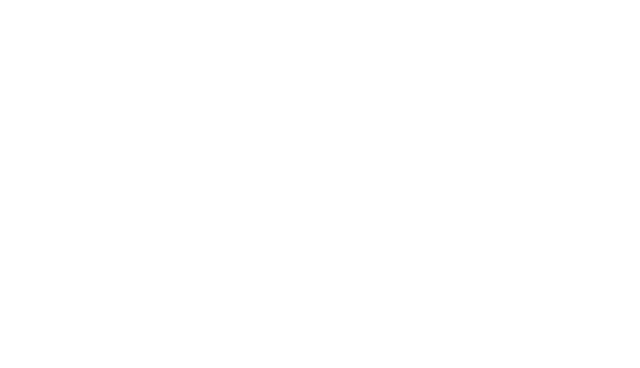
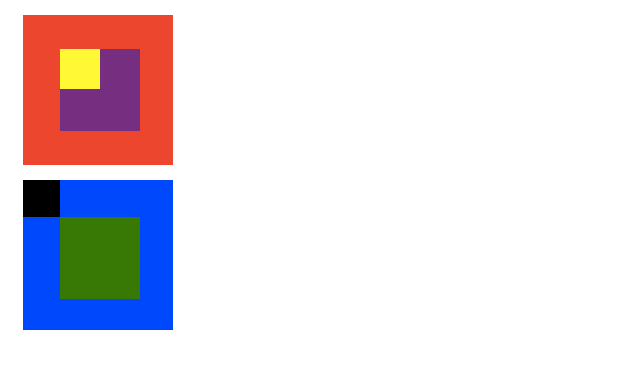
Before and after one commit to Fiorellacr24/Esquemas, a plain HTML site: page index.html in a window 1280 px wide. Shown: the whole page, without its empty margins (0-640 px from the left). Drawn offline with Linux system fonts and the light colour scheme.

Commit message:
estilos en el js

```diff
--- a/assets/js/app.js
+++ b/assets/js/app.js
@@ -1,10 +1,54 @@
-var contenedor = document.getElementById("contenedor");
+var contenedor = document.getElementsByTagName("body")[0];
 
-var div = document.createElement('div');
+var rosado = document.createElement('div');
+var lila = document.createElement('div');
+var amarillo = document.createElement('div');
+var negro = document.createElement('div');
+var azul = document.createElement('div');
+var verde = document.createElement('div');
 
-	div.setAttribute('class', 'contprincipal');
-	contenedor.appendChild(div);
+	rosado.style.position = "relative";
+	rosado.style.background = "#ed462f";
+	rosado.style.width = "150px";
+	rosado.style.height = "150px";
+	rosado.style.margin = "15px";
 
-	contprincipal.style.position = "relative";
-	contprincipal.style.background = "#ed462f";
-	contprincipal.style.width = "600px";
+	lila.style.position = "relative";
+	lila.style.background = "#752e80";
+	lila.style.width = "80px";
+	lila.style.height = "82px";
+	lila.style.top = "34px";
+	lila.style.left = "37px";
+
+	amarillo.style.position = "relative";
+	amarillo.style.background = "#fff835";
+	amarillo.style.width = "40px";
+	amarillo.style.height = "40px";
+
+	azul.style.position = "relative";
+	azul.style.background = "#0048fb";
+	azul.style.width = "150px";
+	azul.style.height = "150px";
+	azul.style.margin = "15px";
+
+	verde.style.position = "relative";
+	verde.style.background = "#387804";
+	verde.style.width = "80px";
+	verde.style.height = "82px";
+	verde.style.top = "37px";
+	verde.style.left = "37px";
+
+	negro.style.position = "relative";
+	negro.style.background = "#000";
+	negro.style.width = "37px";
+	negro.style.height = "37px";
+	negro.style.bottom = "82px";
+
+	rosado.appendChild(lila);
+	lila.appendChild(amarillo);
+
+	azul.appendChild(verde);
+	azul.appendChild(negro);
+
+	contenedor.appendChild(rosado);
+	contenedor.appendChild(azul);
--- a/index.html
+++ b/index.html
@@ -5,8 +5,6 @@
 	<title>Esquema</title>
 </head>
 <body>
-	<section id="contenedor">
-
-	</section>
+	<script src="assets/js/app.js"></script>
 </body>
 </html>
```
